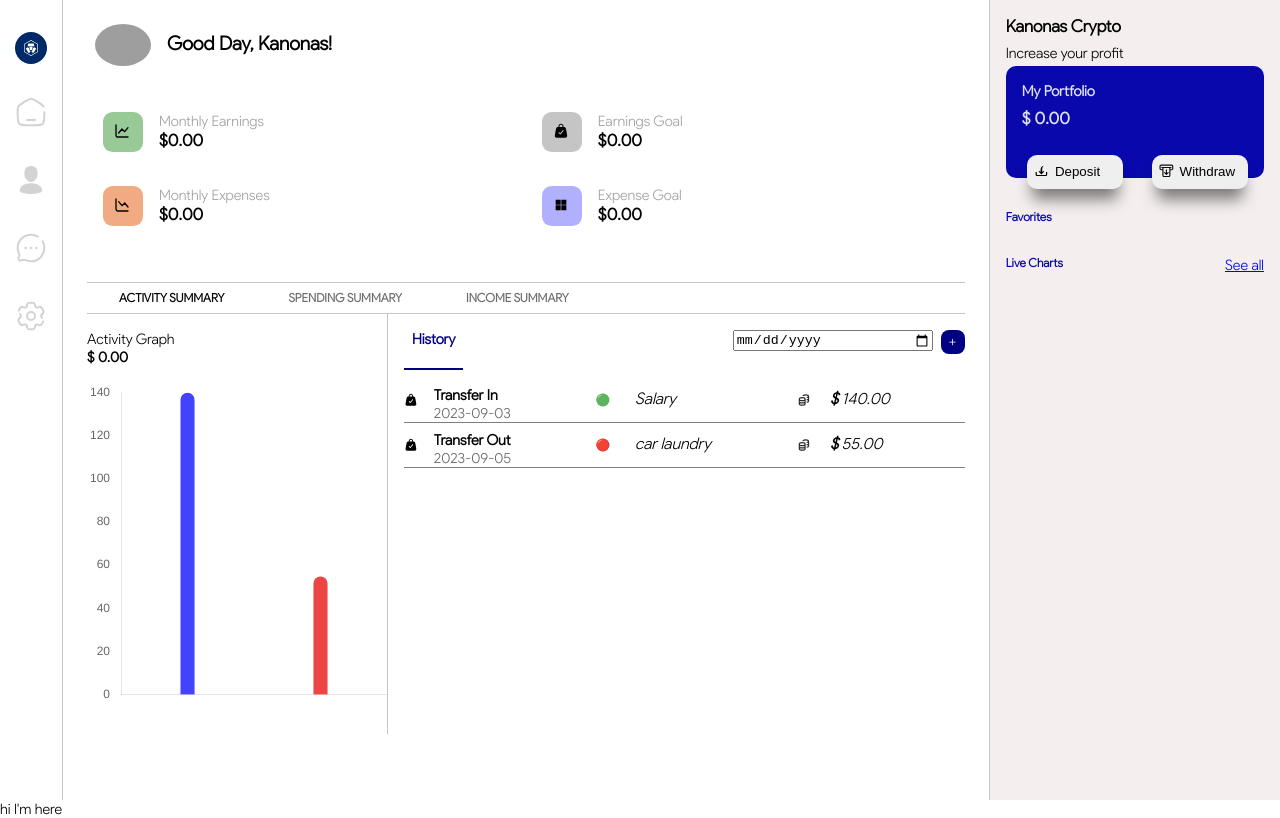
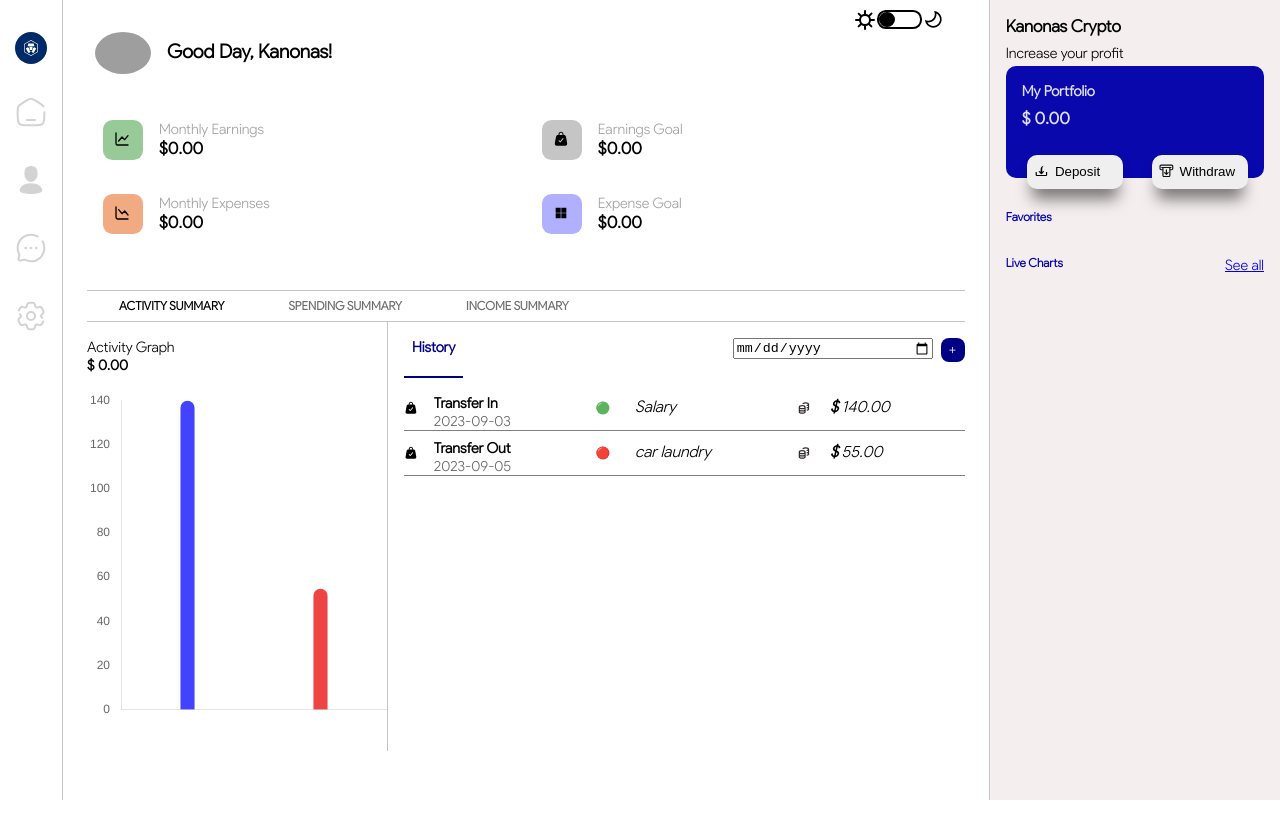
Before and after one commit to victorobiora/crypt-dash, a React (Create React App) app: page /home in a window 1280 px wide. Built offline with nearby package versions, Linux system fonts and the light colour scheme; grey boxes are pictures that could not be loaded.

Commit message:
NightandDayComponent initiated

```diff
--- a/src/components/allcharts/ChartsComponent.module.css
+++ b/src/components/allcharts/ChartsComponent.module.css
@@ -1,5 +1,6 @@
 .container {
   padding: 1rem;
+  padding-top: 0;
 }
 
 .homeHeading {
--- /dev/null
+++ b/src/components/general/NightandDayComponent.jsx
@@ -0,0 +1,29 @@
+import classes from "./NightandDayComponent.module.css";
+import { svgObject } from "../../svg";
+import { useState } from "react";
+
+const NightandDayComponent = (props) => {
+  const [modeIsDay, setMode] = useState(true);
+
+  const updateMode = () => {
+    setMode((prevState) => !prevState);
+  };
+
+  const modeBallClass = modeIsDay
+    ? `${classes.mode_switch_ball} ${classes.mode_switch_ball_day}`
+    : `${classes.mode_switch_ball} ${classes.mode_switch_ball_night}`;
+
+  return (
+    <section className={classes.containerI}>
+      <section className={classes.containerII}>
+        <div className={classes.day}>{svgObject.sunlight}</div>
+        <div className={classes.mode_switch} onClick={updateMode}>
+          <div className={modeBallClass}></div>
+        </div>
+        <div className={classes.night}>{svgObject.moon}</div>
+      </section>
+    </section>
+  );
+};
+
+export default NightandDayComponent;
--- /dev/null
+++ b/src/components/general/NightandDayComponent.module.css
@@ -0,0 +1,80 @@
+
+.containerI {
+    display: flex;
+    justify-content: flex-end;
+}
+
+.containerII {
+  display: flex;
+  width: 7rem;
+}
+
+.day,
+.night {
+  height: 1.25rem;
+  width: 1.25rem;
+}
+
+.day {
+    height: 1.5rem;
+    width: 1.5rem;
+}
+
+.night{
+    margin-top: 0.2rem;
+}
+
+.mode_switch {
+  height: 1.2rem;
+  margin-right: 0.2rem;
+  width: 2.8rem;
+  border: 2px solid black;
+  border-radius: 0.56rem;
+  margin-top: 2px;
+  position: relative;
+}
+
+.mode_switch_ball {
+  position: absolute;
+  height: 100%;
+  width: 1rem;
+  border-radius: 50%;
+  border: 2px solid black;
+  background-color: black;
+}
+
+.mode_switch_ball_night {
+  right: 0;
+  animation: switch-to-night 0.5s linear;
+}
+
+.mode_switch_ball_day {
+  animation: switch-to-day 0.5s linear;
+}
+
+
+@keyframes switch-to-day {
+  from {
+    right: 0;
+  }
+  to {
+    right: 66%;
+  }
+}
+
+@keyframes switch-to-night {
+  from {
+    left: 0;
+  }
+  to {
+    left: 66%;
+  }
+}
+
+
+@media screen and (max-width: 450px) {
+    .containerI {
+        justify-content: center;
+        margin: 0.5rem 0;
+    }
+  }
--- a/src/components/home/MainDashboard/MainDashboard.jsx
+++ b/src/components/home/MainDashboard/MainDashboard.jsx
@@ -1,11 +1,13 @@
 import WalletOverview from "./WalletOverview";
 import SummaryComponent from "./Summary/SummaryComponent";
 import styles from "./WalletOverview.module.css";
+import NightandDayComponent from "../../general/NightandDayComponent";
 
 
 const MainDashboard = (props) => {
   return (
     <section className={styles.container}>
+      <NightandDayComponent/>
       <WalletOverview />
       <SummaryComponent/>
     </section>
--- a/src/components/home/MainDashboard/WalletOverview.module.css
+++ b/src/components/home/MainDashboard/WalletOverview.module.css
@@ -2,6 +2,7 @@
   border-right: 1px solid rgb(197, 197, 197);
   width: 73.5%;
   padding: 1.5rem;
+  padding-top: 0.5rem;
   animation: clarity 1.5s;
 }
 
--- a/src/pages/ChartsPage.js
+++ b/src/pages/ChartsPage.js
@@ -4,25 +4,31 @@ import { useNavigate } from "react-router-dom";
 import { Fragment, useEffect, useState } from "react";
 import { useDispatch, useSelector } from "react-redux";
 import { chartActions } from "../store/cryptStore";
+import NightandDayComponent from "../components/general/NightandDayComponent";
 
 const ChartsPage = () => {
-  const selectedPage = useSelector(state => state.chartState.selectedPageData)
-  const dispatch = useDispatch()
+  const selectedPage = useSelector(
+    (state) => state.chartState.selectedPageData
+  );
+  const dispatch = useDispatch();
   const data = useLoaderData();
-  const [showChart, setShowChart] = useState(false);
+  const [showChart, setShowChart] = useState(true);
   const navigate = useNavigate();
 
   useEffect(() => {
     if (data.errorMessage) {
       navigate("/");
     } else {
-      dispatch(chartActions.addTotalCharts(data))
+      dispatch(chartActions.addTotalCharts(data));
       setShowChart(true);
     }
   }, [data.errorMessage, navigate, data, dispatch]);
 
   return (
-    <Fragment>{showChart && <ChartsComponent chartsArrray={selectedPage} />}</Fragment>
+    <Fragment>
+      <NightandDayComponent />
+      {showChart && <ChartsComponent chartsArrray={selectedPage} />}
+    </Fragment>
   );
 };
 
@@ -31,7 +37,8 @@ export default ChartsPage;
 export const ChartsLoader = async () => {
   try {
     const chartsDataCall = await fetch(
-      "https://api.coingecko.com/api/v3/coins/markets?vs_currency=usd&order=market_cap_desc&per_page=100&page=1&sparkline=false&locale=en",{
+      "https://api.coingecko.com/api/v3/coins/markets?vs_currency=usd&order=market_cap_desc&per_page=100&page=1&sparkline=false&locale=en",
+      {
         headers: {
           "Content-Type": "application/json",
         },
--- a/src/pages/HomePage.js
+++ b/src/pages/HomePage.js
@@ -110,6 +110,7 @@ const HomePage = () => {
 
   return (
     <Fragment>
+
       {!isDataBack || navigation.state === 'loading' ? (
         <section className="spinner">
           <div className="spin_container">
--- a/src/pages/RootLayOut.js
+++ b/src/pages/RootLayOut.js
@@ -3,10 +3,10 @@ import { Outlet } from "react-router-dom";
 const RootLayout = (props) => {
   return (
     <main className="new_Page">
+
       <Outlet />
-      <div>hi I'm here</div>
     </main>
-  )
-}
+  );
+};
 
 export default RootLayout;
--- a/src/svg.js
+++ b/src/svg.js
@@ -1,3 +1,36 @@
+const moonSvg = (
+  <svg xmlns="http://www.w3.org/2000/svg" viewBox="0 0 24 24" version="1.1">
+    <g id="Page-1" stroke="none" strokeWidth="1" fill="none" fillRule="evenodd">
+      <g
+        id="Dribbble-Light-Preview"
+        transform="translate(-260.000000, -2599.000000)"
+        fill="#000000"
+      >
+        <g id="icons" transform="translate(56.000000, 160.000000)">
+          <path
+            d="M213.978454,2456.99569 C210.914867,2456.99569 208.250138,2455.26697 206.900236,2452.73453 C213.101568,2453.26066 218.261663,2448.1176 217.735531,2441.90024 C220.266974,2443.25014 221.995691,2445.91487 221.995691,2448.97845 C221.995691,2453.39896 218.398958,2456.99569 213.978454,2456.99569 M214.834294,2439 C218.520218,2445.91687 210.972992,2453.55028 204,2449.83429 C204.429924,2454.90419 208.683069,2459 213.978454,2459 C219.513354,2459 224,2454.51335 224,2448.97845 C224,2443.68006 219.901188,2439.42992 214.834294,2439"
+            id="moon-[#1247]"
+          ></path>
+        </g>
+      </g>
+    </g>
+  </svg>
+);
+
+const sunLightSvg = (
+  <svg
+    xmlns="http://www.w3.org/2000/svg"
+    fill="#000000"
+    width="800px"
+    height="800px"
+    viewBox="0 0 24 24"
+    id="sunlight"
+    class="icon glyph"
+  >
+    <path d="M21,11H17.91a6,6,0,0,0-1-2.47l2.18-2.19a1,1,0,1,0-1.41-1.41L15.47,7.11a6,6,0,0,0-2.47-1V3a1,1,0,0,0-2,0V6.09a6,6,0,0,0-2.47,1L6.34,4.93A1,1,0,0,0,4.93,6.34L7.11,8.53a6,6,0,0,0-1,2.47H3a1,1,0,0,0,0,2H6.09a6,6,0,0,0,1,2.47L4.93,17.66a1,1,0,0,0,0,1.41,1,1,0,0,0,1.41,0l2.19-2.18a6,6,0,0,0,2.47,1V21a1,1,0,0,0,2,0V17.91a6,6,0,0,0,2.47-1l2.19,2.18a1,1,0,0,0,1.41,0,1,1,0,0,0,0-1.41l-2.18-2.19a6,6,0,0,0,1-2.47H21a1,1,0,0,0,0-2Zm-9,5a4,4,0,1,1,4-4A4,4,0,0,1,12,16Z" />
+  </svg>
+);
+
 const settingsSvg = (
   <svg xmlns="http://www.w3.org/2000/svg" viewBox="0 0 24 24" fill="none">
     <circle cx="12" cy="12" r="3" stroke="#d3d3d4" strokeWidth="1.5" />
@@ -180,8 +213,8 @@ const greenIconSvg = (
       strokeLinejoin="round"
     />
     <g id="SVGRepo_iconCarrier">
-      <circle cx="63.93" cy="64" r="60" fill= "rgb(94, 179, 94)" />
-      <circle cx="60.03" cy="63.1" r="56.1" fill= "rgb(94, 179, 94)" />
+      <circle cx="63.93" cy="64" r="60" fill="rgb(94, 179, 94)" />
+      <circle cx="60.03" cy="63.1" r="56.1" fill="rgb(94, 179, 94)" />
       <path
         d="M23.93 29.7c4.5-7.1 14.1-13 24.1-14.8c2.5-.4 5-.6 7.1.2c1.6.6 2.9 2.1 2 3.8c-.7 1.4-2.6 2-4.1 2.5a44.64 44.64 0 0 0-23 17.4c-2 3-5 11.3-8.7 9.2c-3.9-2.3-3.1-9.5 2.6-18.3z"
         fill="#aed581"
@@ -218,10 +251,7 @@ const depositSvg = (
 );
 
 const withdrawSvg = (
-  <svg
-    viewBox="0 0 24 24"
-    fill="none"
-  >
+  <svg viewBox="0 0 24 24" fill="none">
     <path
       d="M12 9C11.4477 9 11 9.44771 11 10V15.5856L9.70711 14.2928C9.3166 13.9024 8.68343 13.9024 8.29292 14.2928C7.90236 14.6834 7.90236 15.3165 8.29292 15.7071L11.292 18.7063C11.6823 19.0965 12.3149 19.0968 12.7055 18.707L15.705 15.7137C16.0955 15.3233 16.0955 14.69 15.705 14.2996C15.3145 13.909 14.6814 13.909 14.2908 14.2996L13 15.5903V10C13 9.44771 12.5523 9 12 9Z"
       fill="#0F0F0F"
@@ -236,6 +266,8 @@ const withdrawSvg = (
 );
 
 export const svgObject = {
+  sunlight: sunLightSvg,
+  moon: moonSvg,
   homeIcon: homeIconSvg,
   homeLink: homeLinkSvg,
   settings: settingsSvg,
@@ -249,5 +281,5 @@ export const svgObject = {
   greenIcon: greenIconSvg,
   coins: coinsSvg,
   deposit: depositSvg,
-  withdraw: withdrawSvg
+  withdraw: withdrawSvg,
 };
```
